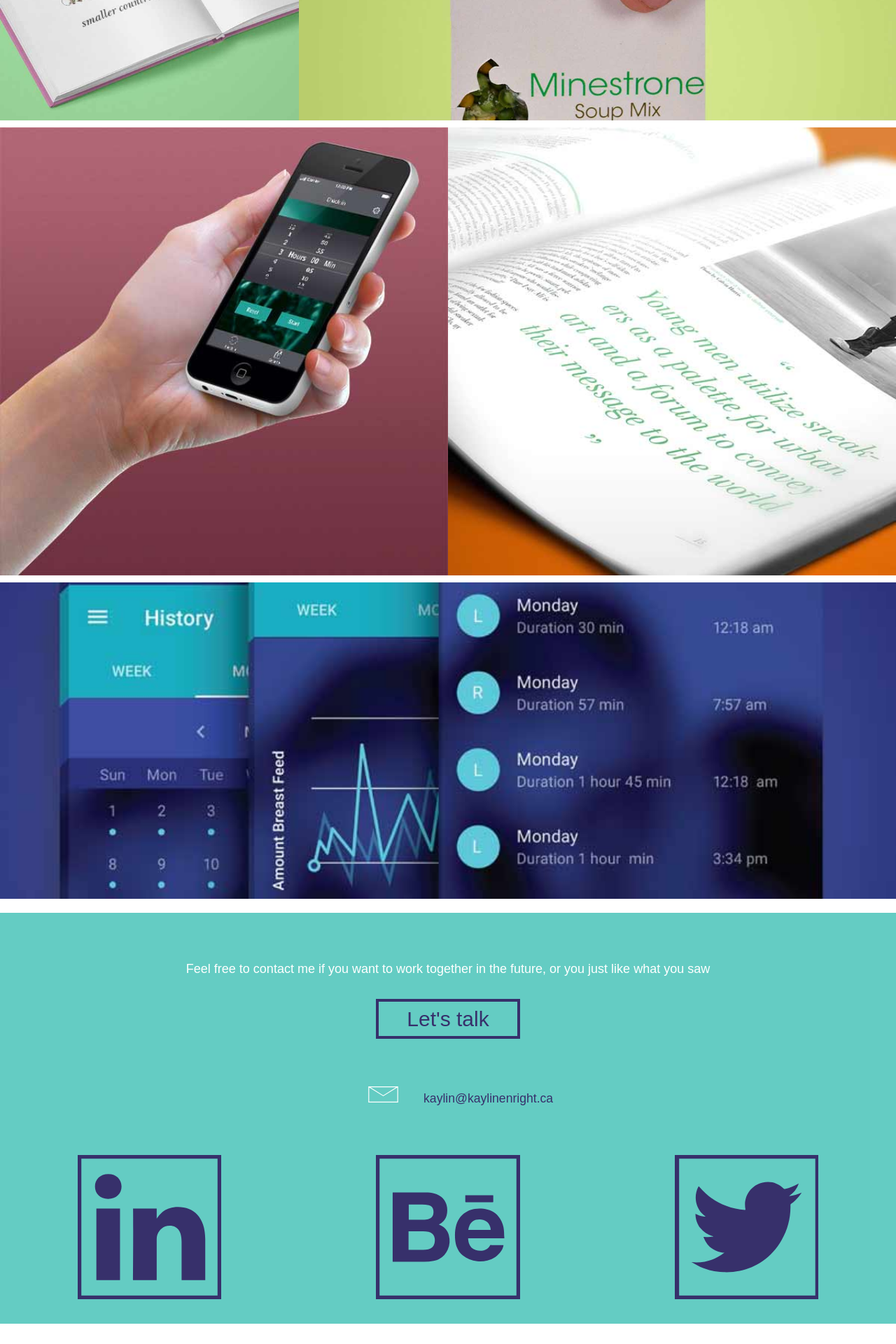
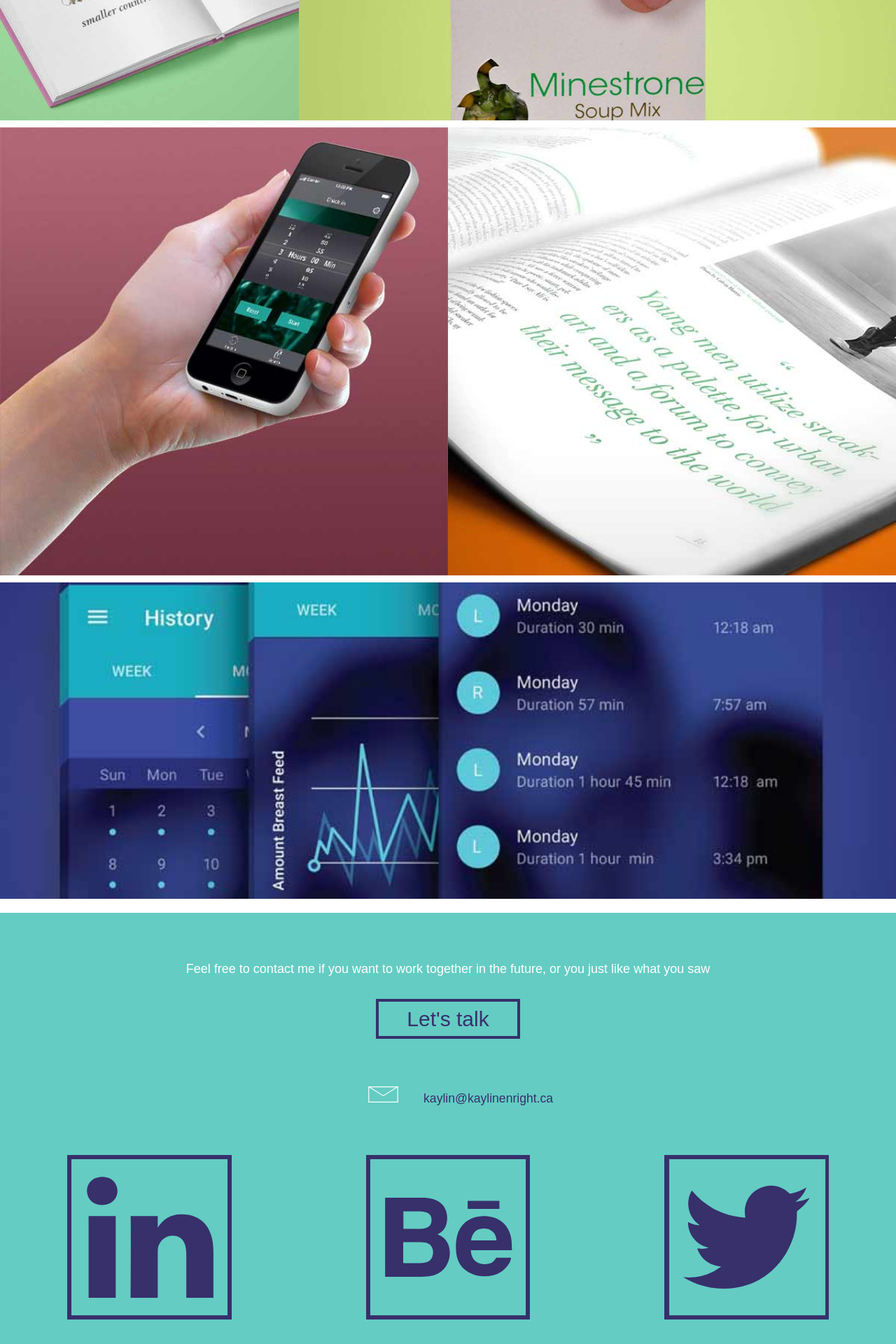
Before and after one commit to kaylinenright/portfolio-final, a Jekyll site: the page built from index.html, in a window 1280 px wide. Shown: the part 2137-4057 px from the top of the page at 70% size. Built offline with Jekyll 4.4.1, drawn with Linux system fonts in a browser that asks for light colours; before the commit the page ends 4028 px from its top, so only the background shows below that.

Commit message:
icon gutter

```diff
--- a/_layouts/default.html
+++ b/_layouts/default.html
@@ -113,17 +113,17 @@
 
 
             <div class="grid">
-                <div class="unit unit-xs-1-3 unit-s-1-3 unit-m-1-3 unit-l-1-3 gutter">
+                <div class="unit unit-xs-1-3 unit-s-1-3 unit-m-1-3 unit-l-1-3 ">
                     <a href="https://www.linkedin.com/in/kaylinenright">
                         <img class="foot-icon" src="{{site.baseurl}}/images/linkedin.svg" rel="me" alt="LinkedIn Link">
                     </a>
                 </div>
-                <div class="unit unit-xs-1-3 unit-s-1-3 unit-m-1-3 unit-l-1-3 gutter">
+                <div class="unit unit-xs-1-3 unit-s-1-3 unit-m-1-3 unit-l-1-3 ">
                     <a href="https://www.behance.net/kaylin-enright">
                         <img class="foot-icon" src="{{site.baseurl}}/images/behance.svg" rel="me" alt="Behance Link">
                     </a>
                 </div>
-                <div class="foots unit unit-xs-1-3 unit-s-1-3 unit-m-1-3 unit-l-1-3 gutter">
+                <div class="foots unit unit-xs-1-3 unit-s-1-3 unit-m-1-3 unit-l-1-3 ">
                     <a href="https://twitter.com/kaylinenright">
                         <img class="foot-icon" src="{{site.baseurl}}/images/Twitter.svg" rel="me" alt="Twitter Link">
                     </a>
```
